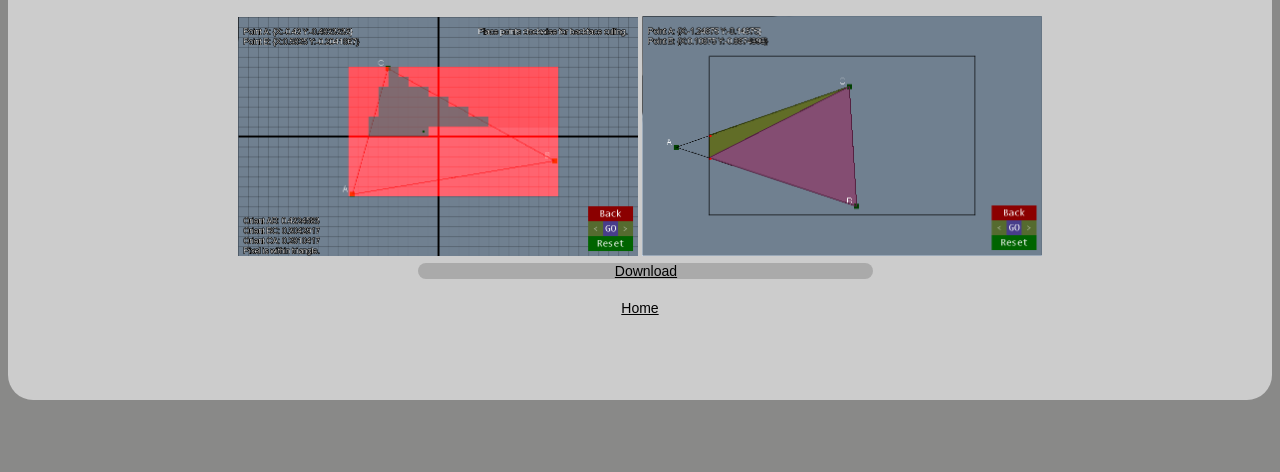
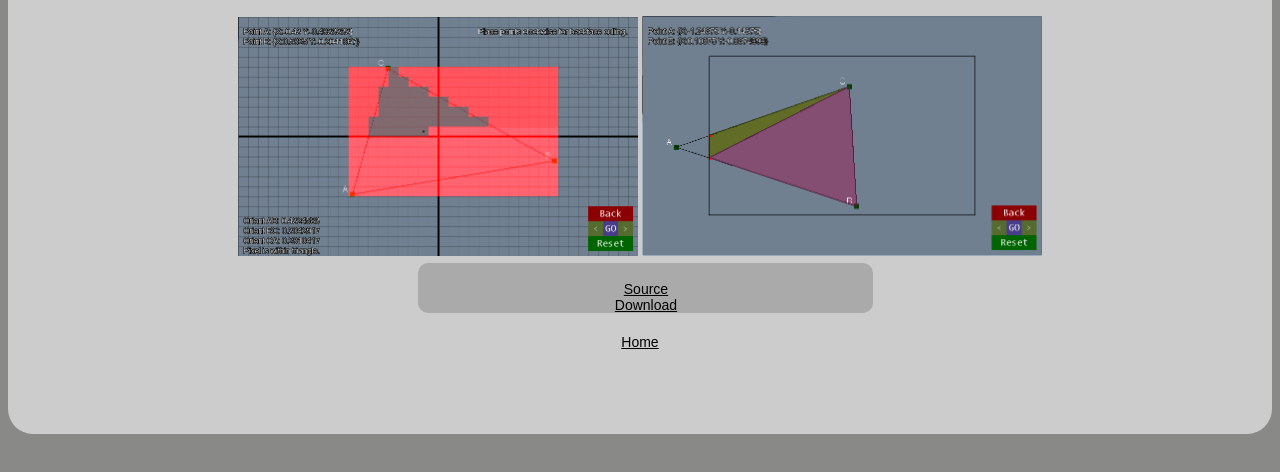
Before and after one commit to shearer12345/humanGraphicsPipeline, a plain HTML site: page RasterizerDownload.html in a window 1280 px wide. Shown: the part 142-614 px from the top of the page. Drawn offline with Linux system fonts and the light colour scheme.

Commit message:
Added link to source

```diff
--- a/RasterizerDownload.html
+++ b/RasterizerDownload.html
@@ -16,7 +16,11 @@
 			<br>
 			<div class="indexLinkCont">
 				<div class="indexLinkBG">
+				<br>
+				<t1><a href="https://github.com/jblakeLincoln/HumanGraphicsPipelineXna/">Source</a></t1>
+				<br>
 				<t1><a href="Resources/GraphicsPipelineVisualiser.exe" download="GraphicsPipelineVisualiser.exe">Download</a></t1>
+				<br>
 				</div>
 			</div>
 			<br>
```
